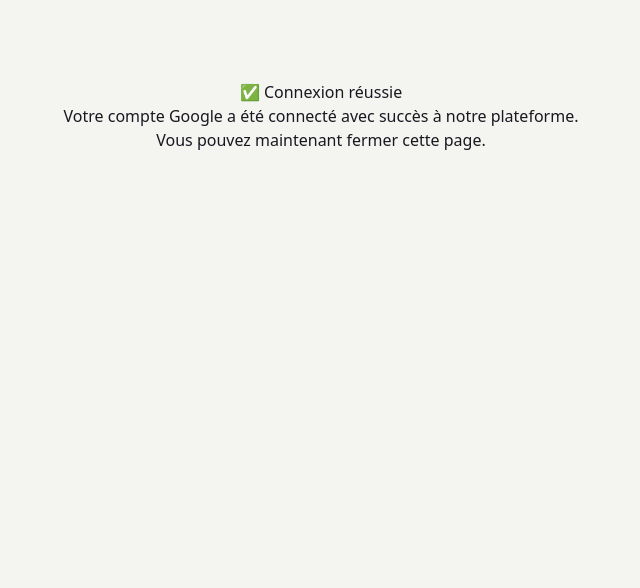
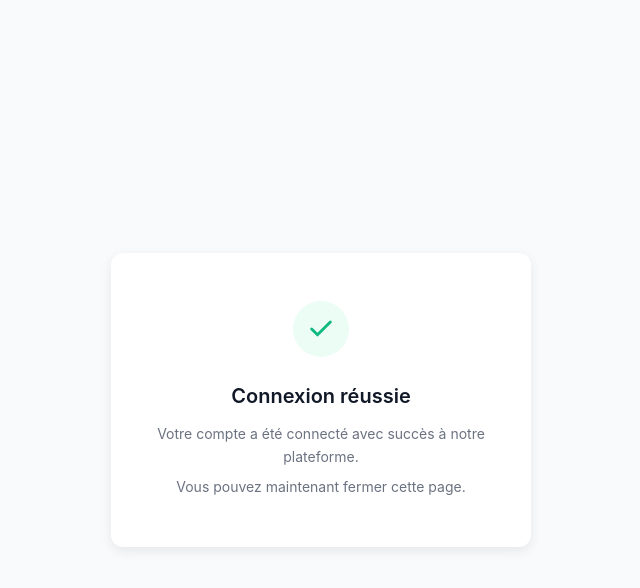
Before and after one commit to Eyaajmii/agence-digitale-platform, a Next.js app: page /oauth-success in a window 1280 px wide. Shown: the top 588 px of the page, without its empty margins (319-959 px from the left). Built offline with nearby package versions, Linux system fonts and the light colour scheme.

Commit message:
Fix meta+google css

```diff
--- a/app/oauth-success/page.tsx
+++ b/app/oauth-success/page.tsx
@@ -1,10 +1,92 @@
 // app/oauth-success/page.tsx
 export default function OAuthSuccess() {
-    return (
-      <div style={{ textAlign: "center", marginTop: "10vh" }}>
-        <h1>✅ Connexion réussie</h1>
-        <p>Votre compte Google a été connecté avec succès à notre plateforme.</p>
-        <p>Vous pouvez maintenant fermer cette page.</p>
+  return (
+    <div
+      style={{
+        minHeight: "100vh",
+        display: "flex",
+        alignItems: "center",
+        justifyContent: "center",
+        backgroundColor: "#f9fafb",
+        fontFamily:
+          "-apple-system, BlinkMacSystemFont, 'Segoe UI', Roboto, sans-serif",
+        padding: "24px",
+      }}
+    >
+      <div
+        style={{
+          backgroundColor: "#ffffff",
+          borderRadius: "12px",
+          boxShadow: "0 4px 12px rgba(0, 0, 0, 0.08)",
+          padding: "48px 40px",
+          maxWidth: "420px",
+          width: "100%",
+          textAlign: "center",
+        }}
+      >
+        {/* Icône SVG de succès */}
+        <div
+          style={{
+            width: "56px",
+            height: "56px",
+            margin: "0 auto 24px",
+            borderRadius: "50%",
+            backgroundColor: "#ecfdf5",
+            display: "flex",
+            alignItems: "center",
+            justifyContent: "center",
+          }}
+        >
+          <svg
+            width="28"
+            height="28"
+            viewBox="0 0 24 24"
+            fill="none"
+            xmlns="http://www.w3.org/2000/svg"
+          >
+            <path
+              d="M20 6L9 17L4 12"
+              stroke="#10b981"
+              strokeWidth="2.5"
+              strokeLinecap="round"
+              strokeLinejoin="round"
+            />
+          </svg>
+        </div>
+
+        <h1
+          style={{
+            fontSize: "20px",
+            fontWeight: 600,
+            color: "#111827",
+            margin: "0 0 12px",
+          }}
+        >
+          Connexion réussie
+        </h1>
+
+        <p
+          style={{
+            fontSize: "14px",
+            color: "#6b7280",
+            lineHeight: 1.6,
+            margin: "0 0 8px",
+          }}
+        >
+          Votre compte a été connecté avec succès à notre plateforme.
+        </p>
+
+        <p
+          style={{
+            fontSize: "14px",
+            color: "#6b7280",
+            lineHeight: 1.6,
+            margin: 0,
+          }}
+        >
+          Vous pouvez maintenant fermer cette page.
+        </p>
       </div>
-    );
-  }
+    </div>
+  );
+}
```
